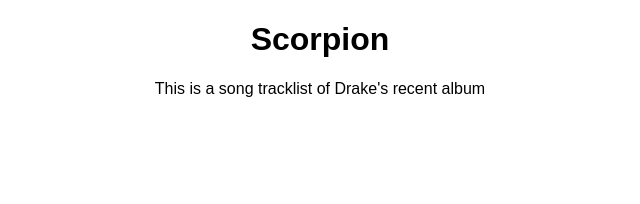
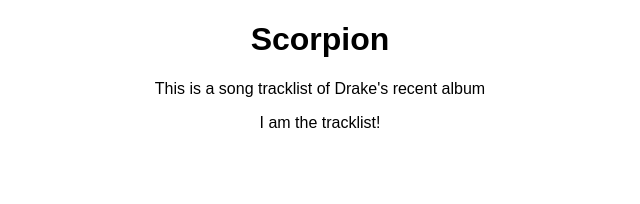
Before and after one commit to FranciscoJG20/drake-app-front, a React (Create React App) app: page / in a window 1280 px wide. Shown: the top 204 px of the page, without its empty margins (320-960 px from the left). Built offline with nearby package versions, Linux system fonts and the light colour scheme.

Commit message:
imported SongList component in App

```diff
--- a/src/components/App/App.js
+++ b/src/components/App/App.js
@@ -1,5 +1,6 @@
 import React, { Component } from "react";
 import "./App.css";
+import SongList from "./SongList/SongList";
 
 class App extends Component {
   render() {
@@ -11,6 +12,7 @@
         <p className="App-intro">
           This is a song tracklist of Drake's recent album
         </p>
+        <SongList />
       </div>
     );
   }
--- a/src/components/App/SongList/songlist.js
+++ b/src/components/App/SongList/songlist.js
@@ -4,7 +4,7 @@
   render() {
     return (
       <div>
-        <p> I am the tracklist </p>
+        <p> I am the tracklist! </p>
       </div>
     );
   }
```
